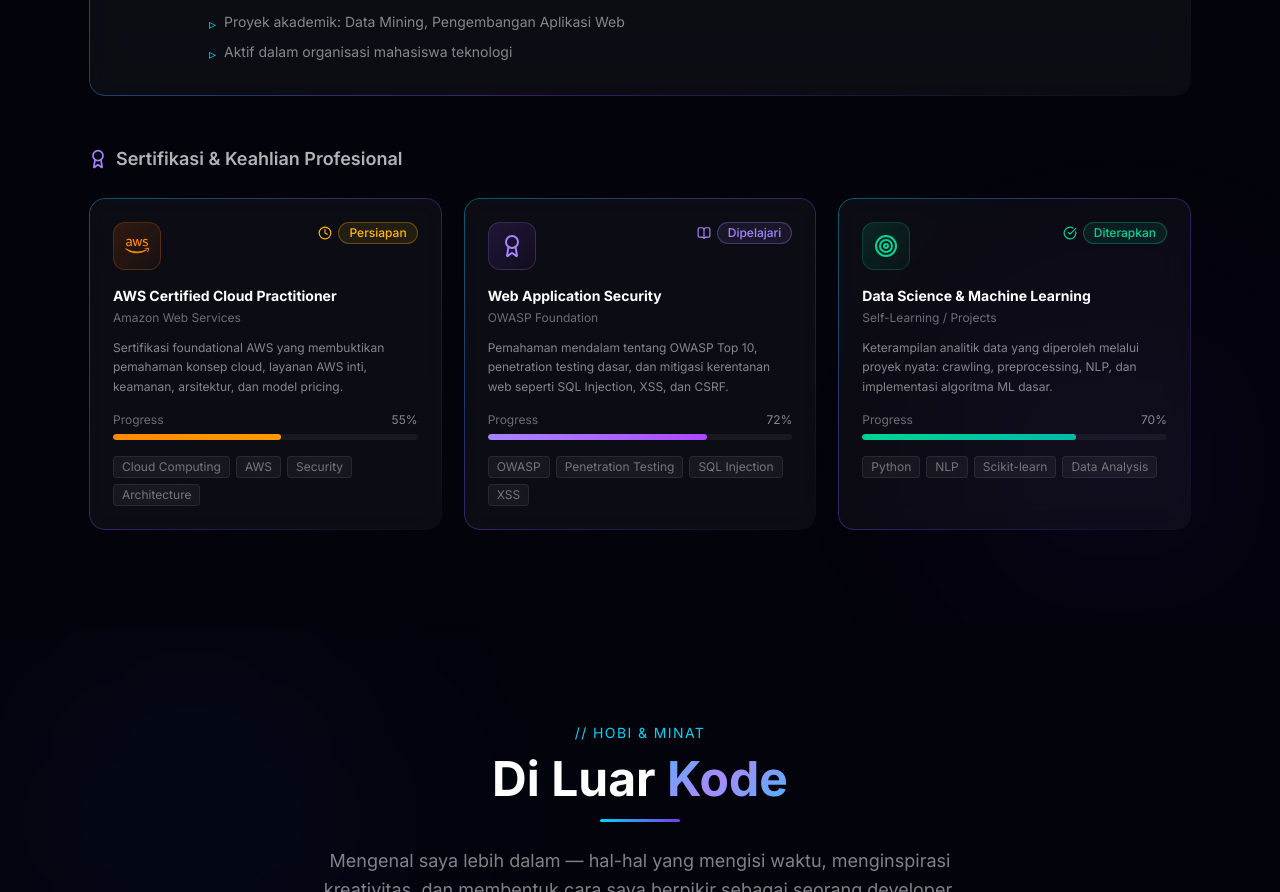
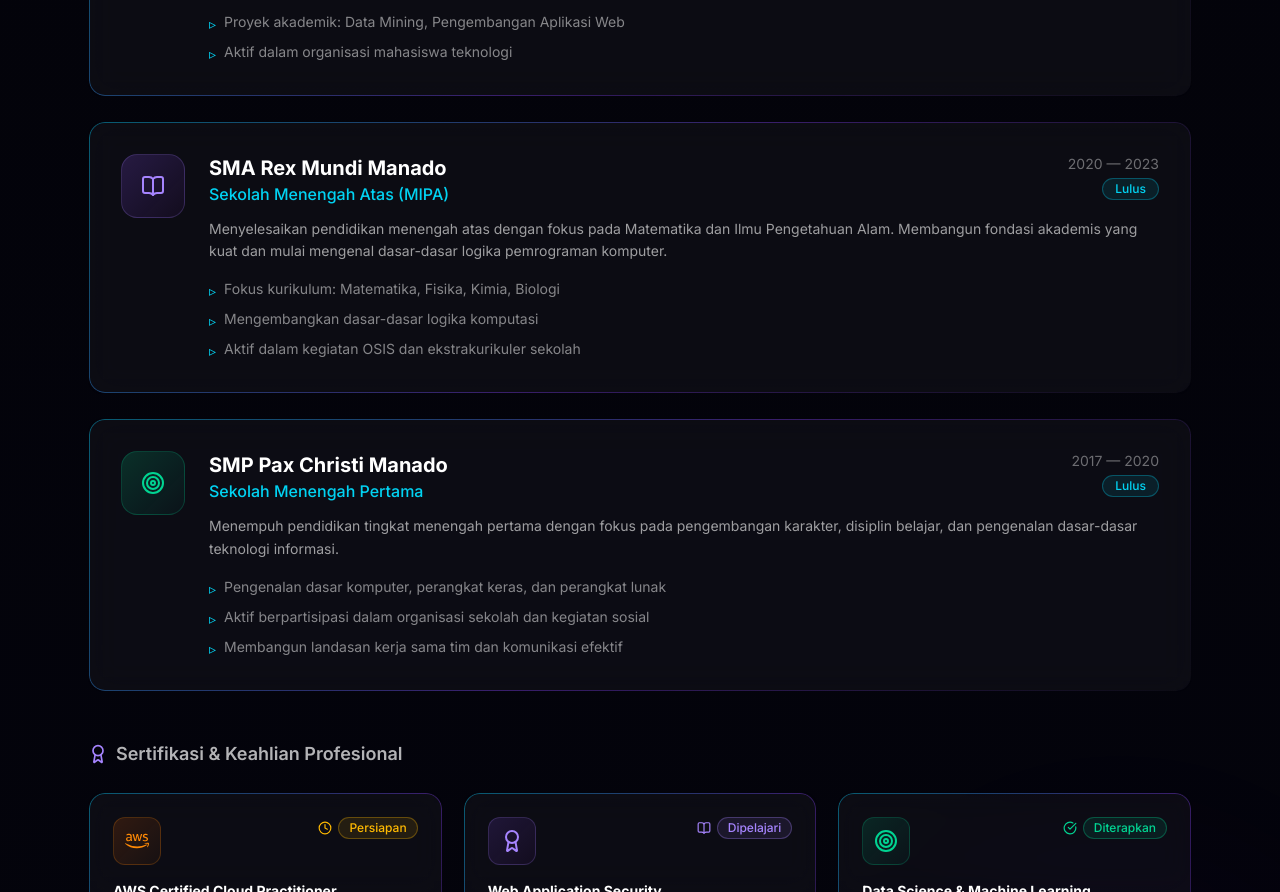
Before and after one commit to Zaayyy/personal_web, a Next.js app: page / in a window 1280 px wide. Shown: the part 4100-4992 px from the top of the page. Built offline with nearby package versions, Linux system fonts and the light colour scheme.

Commit message:
feat: add SMA and SMP to education history and correct university period

```diff
--- a/components/Education.tsx
+++ b/components/Education.tsx
@@ -8,7 +8,7 @@ const education = [
   {
     institution: "Universitas Amikom Yogyakarta",
     degree: "S-1 Sistem Informasi",
-    period: "2022 — Sekarang",
+    period: "2023 — Sekarang",
     status: "Aktif",
     statusColor: "text-emerald-400 bg-emerald-400/10 border-emerald-400/30",
     description:
@@ -21,6 +21,40 @@ const education = [
     icon: <GraduationCap size={24} className="text-cyan-400" />,
     color: "from-cyan-500/20 to-blue-600/5",
     border: "border-cyan-400/20",
+  },
+  {
+    institution: "SMA Rex Mundi Manado",
+    degree: "Sekolah Menengah Atas (MIPA)",
+    period: "2020 — 2023",
+    status: "Lulus",
+    statusColor: "text-cyan-400 bg-cyan-400/10 border-cyan-400/30",
+    description:
+      "Menyelesaikan pendidikan menengah atas dengan fokus pada Matematika dan Ilmu Pengetahuan Alam. Membangun fondasi akademis yang kuat dan mulai mengenal dasar-dasar logika pemrograman komputer.",
+    highlights: [
+      "Fokus kurikulum: Matematika, Fisika, Kimia, Biologi",
+      "Mengembangkan dasar-dasar logika komputasi",
+      "Aktif dalam kegiatan OSIS dan ekstrakurikuler sekolah",
+    ],
+    icon: <BookOpen size={24} className="text-violet-400" />,
+    color: "from-violet-500/20 to-purple-600/5",
+    border: "border-violet-400/20",
+  },
+  {
+    institution: "SMP Pax Christi Manado",
+    degree: "Sekolah Menengah Pertama",
+    period: "2017 — 2020",
+    status: "Lulus",
+    statusColor: "text-cyan-400 bg-cyan-400/10 border-cyan-400/30",
+    description:
+      "Menempuh pendidikan tingkat menengah pertama dengan fokus pada pengembangan karakter, disiplin belajar, dan pengenalan dasar-dasar teknologi informasi.",
+    highlights: [
+      "Pengenalan dasar komputer, perangkat keras, dan perangkat lunak",
+      "Aktif berpartisipasi dalam organisasi sekolah dan kegiatan sosial",
+      "Membangun landasan kerja sama tim dan komunikasi efektif",
+    ],
+    icon: <Target size={24} className="text-emerald-400" />,
+    color: "from-emerald-500/20 to-teal-600/5",
+    border: "border-emerald-400/20",
   },
 ];
 
@@ -125,6 +159,7 @@ export default function Education() {
             Pendidikan Formal
           </h3>
 
+          <div className="flex flex-col gap-6">
             {education.map((edu) => (
               <div
                 key={edu.institution}
@@ -165,6 +200,7 @@ export default function Education() {
                 </div>
               </div>
             ))}
+          </div>
         </div>
 
         {/* Certifications */}
```
Lines whose indentation alone changed are shown as unchanged.
